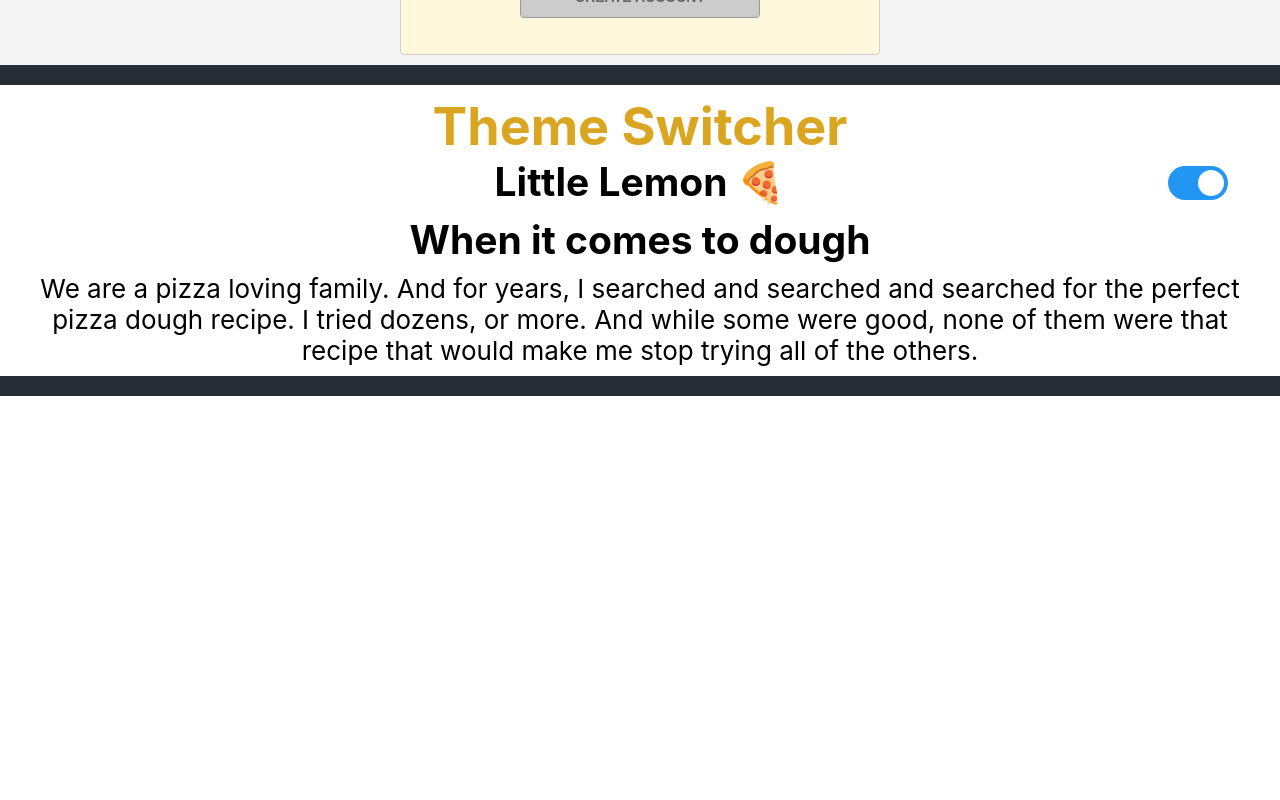
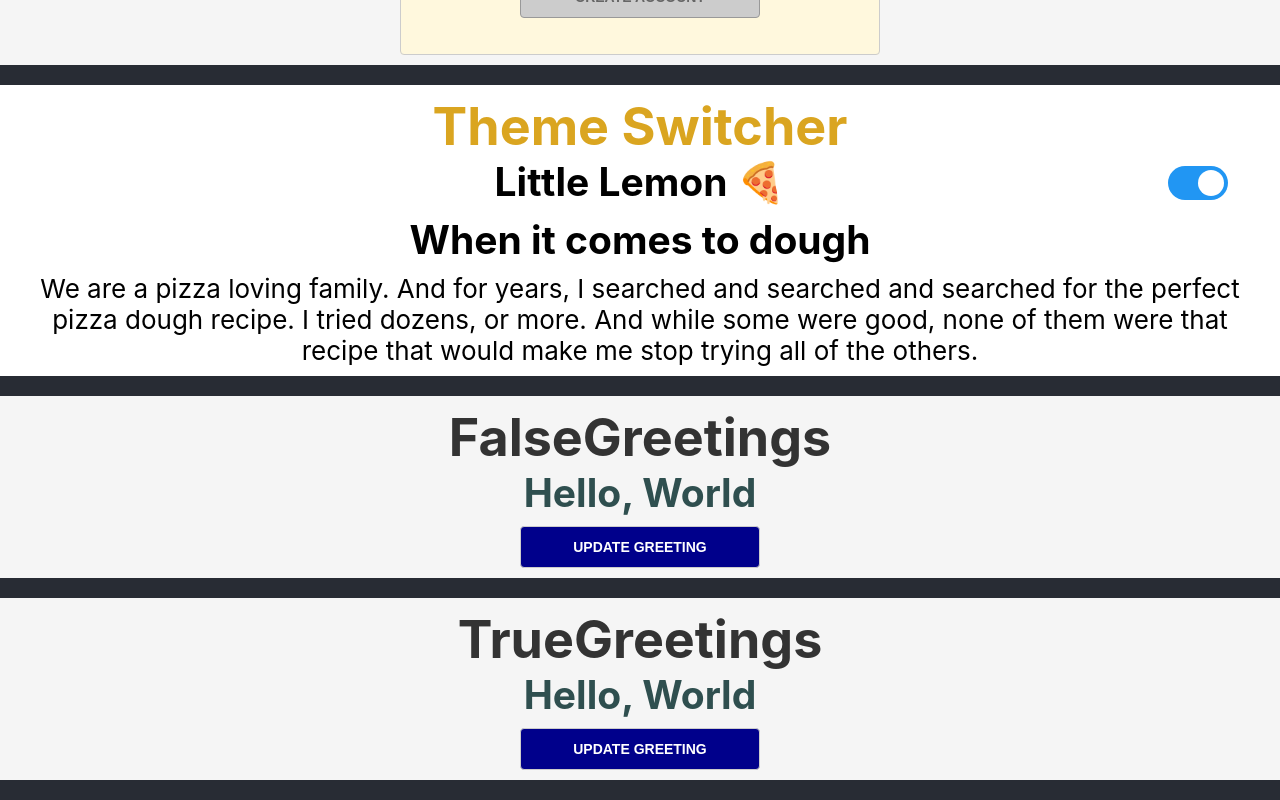
Before and after one commit to vetacode/react-advance-playground, a React (Create React App) app: page / in a window 1280 px wide. Shown: the part 1180-1980 px from the top of the page. Before the commit the page ends 1576 px from the top, so only its background shows below. Built offline with nearby package versions, Linux system fonts and the light colour scheme.

Commit message:
Greetings

```diff
--- a/src/App.js
+++ b/src/App.js
@@ -1,5 +1,6 @@
 import './App.css';
 import ControlledForm from './Components/ControlledForm';
+import { FalseGreetings, TrueGreetings } from './Components/Greetings';
 import LowCalDesserts from './Components/LowCalDesserts';
 import { RegistrationForm } from './Components/RegistrationForm';
 import { ThemeSwitcher } from './Components/ThemeSwitcher';
@@ -15,6 +16,8 @@
       <Form />
       <RegistrationForm />
       <ThemeSwitcher />
+      <FalseGreetings />
+      <TrueGreetings />
     </div>
   );
 }
--- /dev/null
+++ b/src/Components/Greetings.js
@@ -0,0 +1,39 @@
+import { useState } from 'react';
+
+function FalseGreetings() {
+  const [greeting, setGreeting] = useState({ greet: 'Hello, World' });
+  console.log(greeting, setGreeting);
+
+  function updateGreeting() {
+    setGreeting({ greet: 'Hello, World-Wide Web' });
+  }
+
+  return (
+    <div className='section'>
+      <h1>FalseGreetings</h1>
+      <h2>{greeting.greet}</h2>
+      <button onClick={updateGreeting}>Update greeting</button>
+    </div>
+  );
+}
+
+function TrueGreetings() {
+  const [greeting, setGreeting] = useState({ greet: 'Hello, World' });
+  console.log(greeting, setGreeting);
+
+  function updateGreeting() {
+    const newGreeting = { ...greeting };
+    newGreeting.greet = 'Hello, World-Wide Web';
+    setGreeting(newGreeting);
+  }
+
+  return (
+    <div className='section'>
+      <h1>TrueGreetings</h1>
+      <h2>{greeting.greet}</h2>
+      <button onClick={updateGreeting}>Update greeting</button>
+    </div>
+  );
+}
+
+export { FalseGreetings, TrueGreetings };
```
